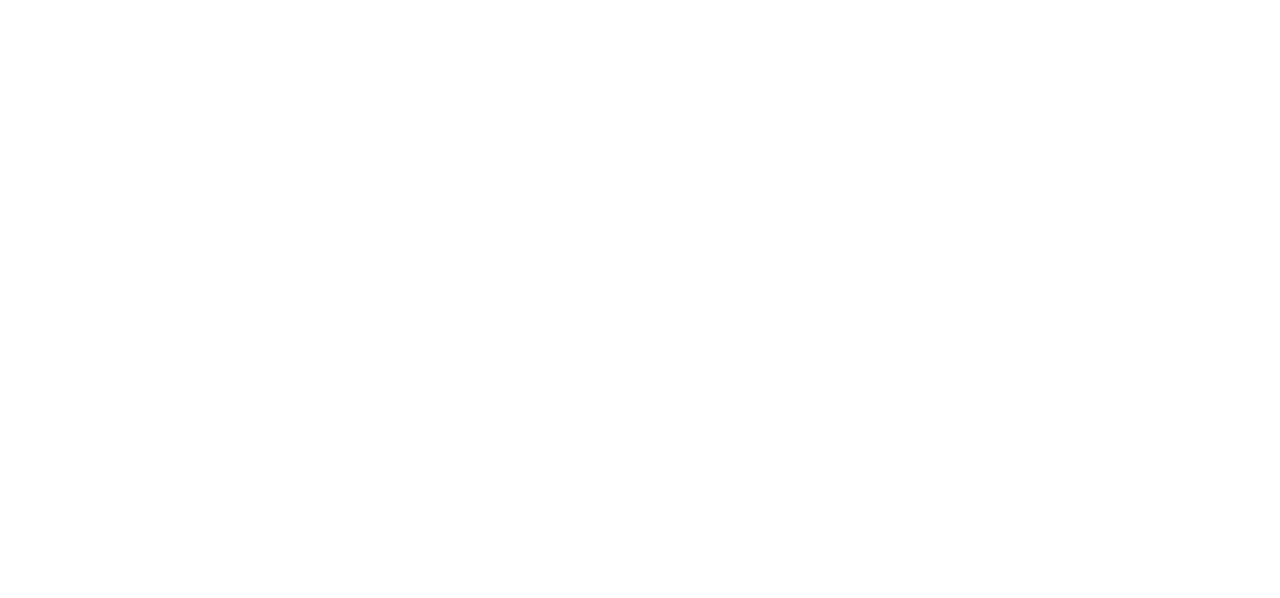
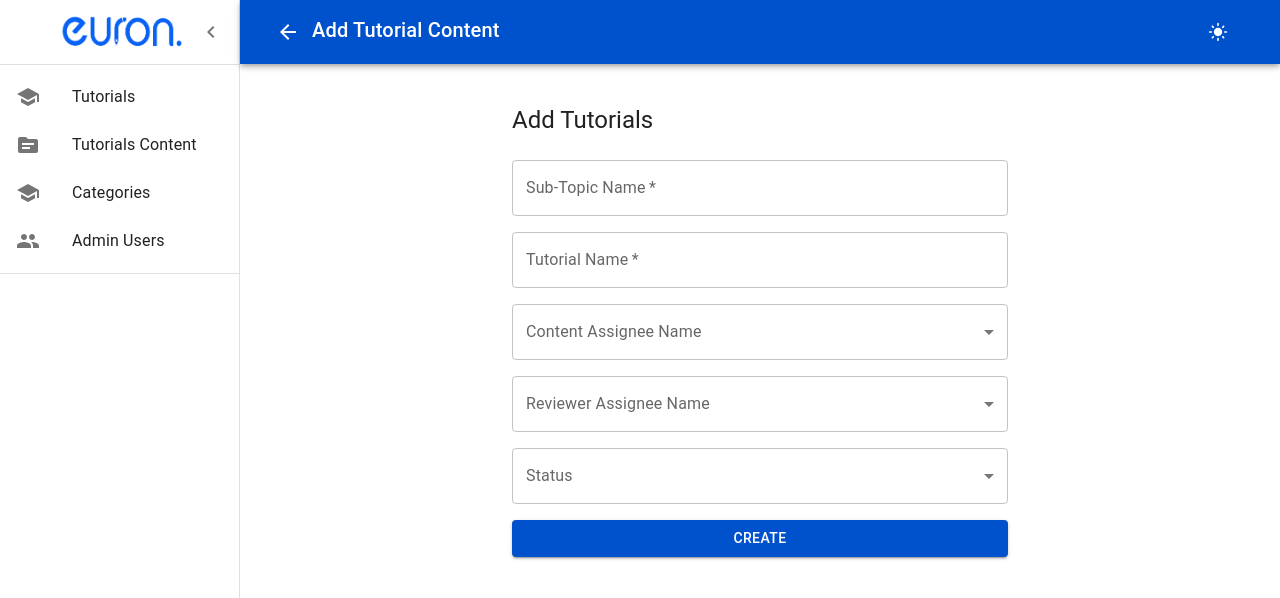
Before and after one commit to princekumarpaswan/lexicalDevEditorNew, a React (Vite) app: page /add-tutorial-content in a window 1280 px wide. Before the commit this address had no page. Shown: the top 598 px of the page. Built offline with nearby package versions, Linux system fonts and the light colour scheme.

Commit message:
feat: Created Tutorials Content Page  issue: issueId

```diff
--- /dev/null
+++ b/src/pages/tutorial-content/AddTutorialContent.tsx
@@ -0,0 +1,139 @@
+import { BaseLayout } from '../../components/BaseLayout'
+import { useSearchParams } from 'react-router-dom'
+import { Box, Button, InputLabel, TextField, Typography } from '@mui/material'
+import Select, { SelectChangeEvent } from '@mui/material/Select'
+import { useLocation } from 'react-router-dom'
+import MenuItem from '@mui/material/MenuItem'
+import FormControl from '@mui/material/FormControl'
+import { useState } from 'react'
+
+function AddTutorialContent() {
+  // const navigate = useNavigate()
+  const [params] = useSearchParams()
+  const location = useLocation()
+  const rowData = location.state?.rowData
+
+  const [contentAssigneeName, setContentAssigneeName] = useState<string>('')
+  const [reviewerAssigneeName, setReviewerAssigneeName] = useState<string>('')
+  const [status, setStatus] = useState<string>('')
+
+  const handleContentAssigneeNameChange = (
+    event: SelectChangeEvent<string>,
+  ) => {
+    setContentAssigneeName(event.target.value)
+  }
+  const handleReviewerAssigneeNameChange = (
+    event: SelectChangeEvent<string>,
+  ) => {
+    setReviewerAssigneeName(event.target.value)
+  }
+  const handleStatusChange = (event: SelectChangeEvent<string>) => {
+    setStatus(event.target.value)
+  }
+
+  return (
+    // <BaseLayout title={params.get('/edit') ? 'Edit Tutorials' : 'Add Tutorials'}>
+    <BaseLayout title="Add Tutorial Content">
+      <Box
+        component="form"
+        sx={{
+          '& > :not(style)': { width: '50%', my: 1 },
+          display: 'flex',
+          flexDirection: 'column',
+          justifyContent: 'center',
+          alignItems: 'center',
+        }}
+        autoComplete="off"
+      >
+        <Typography variant="h5" component="h5" pb={1}>
+          {params.get('edit') ? 'Edit Tutorials' : 'Add Tutorials'}
+        </Typography>
+        <TextField label="Sub-Topic Name" required value={rowData?.title} />
+        <TextField label="Tutorial Name" required value={rowData?.title} />
+
+        <Box sx={{ minWidth: 120 }}>
+          <FormControl fullWidth>
+            <InputLabel id="demo-simple-select-label">
+              Content Assignee Name
+            </InputLabel>
+            <Select
+              labelId="demo-simple-select-label"
+              id="demo-simple-select"
+              value={contentAssigneeName}
+              label="ContentAssigneeName"
+              onChange={handleContentAssigneeNameChange}
+            >
+              <MenuItem value={10}>Lokesh</MenuItem>
+              <MenuItem value={20}>Raushan</MenuItem>
+              <MenuItem value={30}>Prince</MenuItem>
+            </Select>
+          </FormControl>
+        </Box>
+        <Box sx={{ minWidth: 120 }}>
+          <FormControl fullWidth>
+            <InputLabel id="demo-simple-select-label">
+              Reviewer Assignee Name
+            </InputLabel>
+            <Select
+              labelId="demo-simple-select-label"
+              id="demo-simple-select"
+              value={reviewerAssigneeName}
+              label="ContentAssigneeName"
+              onChange={handleReviewerAssigneeNameChange}
+            >
+              <MenuItem value={10}>Lokesh</MenuItem>
+              <MenuItem value={20}>Raushan</MenuItem>
+              <MenuItem value={30}>Prince</MenuItem>
+            </Select>
+          </FormControl>
+        </Box>
+        <Box sx={{ minWidth: 120 }}>
+          <FormControl fullWidth>
+            <InputLabel id="demo-simple-select-label">Status</InputLabel>
+            <Select
+              labelId="demo-simple-select-label"
+              id="demo-simple-select"
+              value={status}
+              label="ContentAssigneeName"
+              onChange={handleStatusChange}
+            >
+              <MenuItem value={10}>Content Assigned</MenuItem>
+              <MenuItem value={20}>Content Done</MenuItem>
+              <MenuItem value={30}>Review Assigned</MenuItem>
+              <MenuItem value={30}>Changes Needed</MenuItem>
+              <MenuItem value={30}>Ready To Publish</MenuItem>
+              <MenuItem value={30}>Published</MenuItem>
+              <MenuItem value={30}>Unpublished</MenuItem>
+            </Select>
+          </FormControl>
+        </Box>
+
+        {/* <Box
+          sx={{
+            display: 'flex',
+            alignItems: 'center',
+            gap: 2,
+          }}
+        >
+          <TextField
+            label="Tutorial Topic"
+            required
+            value={rowData?.title}
+            fullWidth
+          />
+          <TextField
+            label="Tutorial Sub Topic"
+            required
+            value={rowData?.title}
+            fullWidth
+          />
+        </Box> */}
+        <Button variant="contained" sx={{}} onClick={() => {}}>
+          Create
+        </Button>
+      </Box>
+    </BaseLayout>
+  )
+}
+
+export default AddTutorialContent
--- a/src/pages/tutorial-content/TutorialsContent.tsx
+++ b/src/pages/tutorial-content/TutorialsContent.tsx
@@ -1,4 +1,11 @@
-import { Autocomplete, Box, TextField, Typography } from '@mui/material'
+import {
+  Autocomplete,
+  Box,
+  Button,
+  // Switch,
+  TextField,
+  Typography,
+} from '@mui/material'
 import { useState } from 'react'
 import Paper from '@mui/material/Paper'
 import Table from '@mui/material/Table'
@@ -10,7 +17,9 @@ import TablePagination from '@mui/material/TablePagination'
 import TableRow from '@mui/material/TableRow'
 // import EditIcon from '@mui/icons-material/Edit'
 import { BaseLayout } from '../../components/BaseLayout'
-import Switch from '@mui/material/Switch'
+// import Switch from '@mui/material/Switch'
+import { useNavigate } from 'react-router-dom'
+import { EditNotifications } from '@mui/icons-material'
 
 interface ColumnData {
   id: string
@@ -84,54 +93,54 @@ const rowsData: rowDataProp[] = [
     ReviewerAssigneeName: 'Rohan',
     AssignTo: 'Not assigned',
   },
-  {
-    SNo: 2,
-    ID: ' Javascript',
-    title: 'Demo Tutorial 2',
-    contentAssigneeName: 'Lokesh',
-    ReviewerAssigneeName: 'Rohan',
-    AssignTo: 'Not assigned',
-  },
-  {
-    SNo: 3,
-    ID: 'Javascript ',
-    title: 'Demo Tutorial 3',
-    contentAssigneeName: 'Lokesh',
-    ReviewerAssigneeName: 'Rohan',
-    AssignTo: 'Not assigned',
-  },
-  {
-    SNo: 4,
-    ID: ' Javascript',
-    title: 'Demo Tutorial 4',
-    contentAssigneeName: 'Lokesh',
-    ReviewerAssigneeName: 'Rohan',
-    AssignTo: 'Not assigned',
-  },
-  {
-    SNo: 5,
-    ID: ' Javascript',
-    title: 'Demo Tutorial 5',
-    contentAssigneeName: 'Lokesh',
-    ReviewerAssigneeName: 'Rohan',
-    AssignTo: 'Not assigned',
-  },
-  {
-    SNo: 6,
-    ID: ' React',
-    title: 'Demo Tutorial 6',
-    contentAssigneeName: 'Lokesh',
-    ReviewerAssigneeName: 'Rohan',
-    AssignTo: 'Not assigned',
-  },
-  {
-    SNo: 7,
-    ID: ' Javascript',
-    title: 'Demo Tutorial 7',
-    contentAssigneeName: 'Lokesh',
-    ReviewerAssigneeName: 'Rohan',
-    AssignTo: 'Not assigned',
-  },
+  // {
+  //   SNo: 2,
+  //   ID: ' Javascript',
+  //   title: 'Demo Tutorial 2',
+  //   contentAssigneeName: 'Lokesh',
+  //   ReviewerAssigneeName: 'Rohan',
+  //   AssignTo: 'Not assigned',
+  // },
+  // {
+  //   SNo: 3,
+  //   ID: 'Javascript ',
+  //   title: 'Demo Tutorial 3',
+  //   contentAssigneeName: 'Lokesh',
+  //   ReviewerAssigneeName: 'Rohan',
+  //   AssignTo: 'Not assigned',
+  // },
+  // {
+  //   SNo: 4,
+  //   ID: ' Javascript',
+  //   title: 'Demo Tutorial 4',
+  //   contentAssigneeName: 'Lokesh',
+  //   ReviewerAssigneeName: 'Rohan',
+  //   AssignTo: 'Not assigned',
+  // },
+  // {
+  //   SNo: 5,
+  //   ID: ' Javascript',
+  //   title: 'Demo Tutorial 5',
+  //   contentAssigneeName: 'Lokesh',
+  //   ReviewerAssigneeName: 'Rohan',
+  //   AssignTo: 'Not assigned',
+  // },
+  // {
+  //   SNo: 6,
+  //   ID: ' React',
+  //   title: 'Demo Tutorial 6',
+  //   contentAssigneeName: 'Lokesh',
+  //   ReviewerAssigneeName: 'Rohan',
+  //   AssignTo: 'Not assigned',
+  // },
+  // {
+  //   SNo: 7,
+  //   ID: ' Javascript',
+  //   title: 'Demo Tutorial 7',
+  //   contentAssigneeName: 'Lokesh',
+  //   ReviewerAssigneeName: 'Rohan',
+  //   AssignTo: 'Not assigned',
+  // },
 ]
 
 const top100Films = [
@@ -146,6 +155,8 @@ const top100Films = [
 
 function Tutorials() {
   // const [searchQuery, setSearchQuery] = useState('')
+
+  const navigate = useNavigate()
   const [page, setPage] = useState(0)
   const [rowsPerPage, setRowsPerPage] = useState(10)
 
@@ -160,10 +171,10 @@ function Tutorials() {
     setPage(0)
   }
 
-  const label = { inputProps: { 'aria-label': 'Switch demo' } }
+  // const label = { inputProps: { 'aria-label': 'Switch demo' } }
 
   return (
-    <BaseLayout title="Tutorials">
+    <BaseLayout title="Tutorial Content">
       <Box>
         <Box
           sx={{
@@ -188,8 +199,15 @@ function Tutorials() {
             <div
               style={{
                 display: 'flex',
+                gap: 20,
               }}
             >
+              <Button
+                variant="contained"
+                onClick={() => navigate('/add-tutorial-content')}
+              >
+                Add Tutorial Content
+              </Button>
               <Autocomplete
                 disablePortal
                 id="combo-box-demo"
@@ -236,15 +254,17 @@ function Tutorials() {
                       </TableCell>
                       <TableCell align="center">{row.AssignTo}</TableCell>
 
-                      {/* <TableCell
+                      <TableCell
                         align="center"
                         onClick={() => navigate(`/edit-tutorial/`)}
                       >
-                        <EditIcon sx={{ cursor: 'pointer', color: 'blue' }} />
+                        <EditNotifications
+                          sx={{ cursor: 'pointer', color: 'blue' }}
+                        />
+                      </TableCell>
+                      {/* <TableCell align="center">
+                        {<Switch {...label} />}
                       </TableCell> */}
-                      <TableCell align="center">
-                        {<Switch {...label} />}
-                      </TableCell>
                     </TableRow>
                   ))}
               </TableBody>
--- a/src/pages/tutorials/AddTutorials.tsx
+++ b/src/pages/tutorials/AddTutorials.tsx
@@ -62,7 +62,8 @@ function AddTutorials() {
   }
 
   return (
-    <BaseLayout title={params.get('edit') ? 'Edit Tutorials' : 'Add Tutorials'}>
+    // <BaseLayout title={params.get('/edit') ? 'Edit Tutorials' : 'Add Tutorials'}>
+    <BaseLayout title="Add Tutorial">
       <Box
         component="form"
         sx={{
@@ -127,7 +128,7 @@ function AddTutorials() {
           </FormControl>
         </Box>
 
-        <Box
+        {/* <Box
           sx={{
             display: 'flex',
             alignItems: 'center',
@@ -146,7 +147,7 @@ function AddTutorials() {
             value={rowData?.title}
             fullWidth
           />
-        </Box>
+        </Box> */}
         <Button variant="contained" sx={{}} onClick={() => {}}>
           Generate Topic using AI
         </Button>
--- a/src/pages/tutorials/EditTutorials.tsx
+++ b/src/pages/tutorials/EditTutorials.tsx
@@ -1,5 +1,5 @@
 import { BaseLayout } from '../../components/BaseLayout'
-import { useSearchParams } from 'react-router-dom'
+// import { useSearchParams } from 'react-router-dom'
 import { Box, Button, TextField, Typography } from '@mui/material'
 import { useLocation } from 'react-router-dom'
 import { Theme, useTheme } from '@mui/material/styles'
@@ -44,7 +44,7 @@ function getStyles(name: string, personName: readonly string[], theme: Theme) {
 
 function AddTutorials() {
   // const navigate = useNavigate()
-  const [params] = useSearchParams()
+  // const [params] = useSearchParams()
   const location = useLocation()
   const rowData = location.state?.rowData
 
@@ -62,7 +62,8 @@ function AddTutorials() {
   }
 
   return (
-    <BaseLayout title={params.get('') ? 'Edit Tutorials' : 'Add Tutorials'}>
+    // <BaseLayout title={params.get('') ? 'Edit Tutorials' : 'Add Tutorials'}>
+    <BaseLayout title= "Edit Tutorial">
       <Box
         component="form"
         sx={{
@@ -75,7 +76,8 @@ function AddTutorials() {
         autoComplete="off"
       >
         <Typography variant="h5" component="h5" pb={1}>
-          {params.get('edit') ? 'Edit Tutorials' : 'Add Tutorials'}
+          {/* {params.get('edit') ? 'Edit Tutorials' : 'Add Tutorials'} */}
+          Edit Tutorial
         </Typography>
         <TextField label="Tutorial Title" required value={rowData?.title} />
 
@@ -127,7 +129,7 @@ function AddTutorials() {
           </FormControl>
         </Box>
 
-        <Box
+        {/* <Box
           sx={{
             display: 'flex',
             alignItems: 'center',
@@ -146,7 +148,7 @@ function AddTutorials() {
             value={rowData?.title}
             fullWidth
           />
-        </Box>
+        </Box> */}
         <Button variant="contained" sx={{}} onClick={() => {}}>
           Generate Topic using AI
         </Button>
--- a/src/pages/tutorials/Tutorials.tsx
+++ b/src/pages/tutorials/Tutorials.tsx
@@ -1,4 +1,4 @@
-import { Box, Button, Typography } from '@mui/material'
+import { Autocomplete, Box, Button, TextField, Typography } from '@mui/material'
 import { useState } from 'react'
 import { useNavigate } from 'react-router-dom'
 import Paper from '@mui/material/Paper'
@@ -100,6 +100,16 @@ const rowsData: rowDataProp[] = [
   },
 ]
 
+const top100Films = [
+  { label: 'The Shawshank Redemption', year: 1994 },
+  { label: 'The Godfather', year: 1972 },
+  { label: 'The Godfather: Part II', year: 1974 },
+  { label: 'The Dark Knight', year: 2008 },
+  { label: '12 Angry Men', year: 1957 },
+  { label: "Schindler's List", year: 1993 },
+  { label: 'Pulp Fiction', year: 1994 },
+]
+
 function Tutorials() {
   // const [searchQuery, setSearchQuery] = useState('')
   const navigate = useNavigate()
@@ -133,6 +143,7 @@ function Tutorials() {
           <Typography variant="h5" component="h5" mb={2}>
             Tutorials
           </Typography>
+
           <div
             style={{
               display: 'flex',
@@ -142,21 +153,21 @@ function Tutorials() {
               width: '50%',
             }}
           >
-            {/* <TextField
-              style={{ width: '50%', minWidth: '200px' }}
-              label="Search Programs by Name"
-              variant="outlined"
-              type="text"
-              value={searchQuery}
-              onChange={(e) => {
-                setSearchQuery(e.target.value)
-              }}
-            /> */}
             <div
               style={{
                 display: 'flex',
+                gap: 20,
               }}
             >
+              <Autocomplete
+                disablePortal
+                id="combo-box-demo"
+                options={top100Films}
+                sx={{ width: 300 }}
+                renderInput={(params) => (
+                  <TextField {...params} label="Filter Content" />
+                )}
+              />
               <Button
                 variant="contained"
                 sx={{ marginRight: 2 }}
--- a/src/routes/index.tsx
+++ b/src/routes/index.tsx
@@ -6,6 +6,7 @@ import Tutorials from '../pages/tutorials/Tutorials'
 import AddTutorials from '../pages/tutorials/AddTutorials'
 import EditTutorials from '../pages/tutorials/EditTutorials'
 import TutorialsContent from '../pages/tutorial-content/TutorialsContent'
+import AddTutorialContent from '../pages/tutorial-content/AddTutorialContent'
 
 export const routes: Route[] = [
   {
@@ -32,4 +33,8 @@ export const routes: Route[] = [
     path: '/edit-tutorial',
     page: <EditTutorials />,
   },
+  {
+    path: '/add-tutorial-content',
+    page: <AddTutorialContent />,
+  },
 ]
```
Also changed, not shown: src/components/BaseLayout.tsx (+1 -31 lines).
